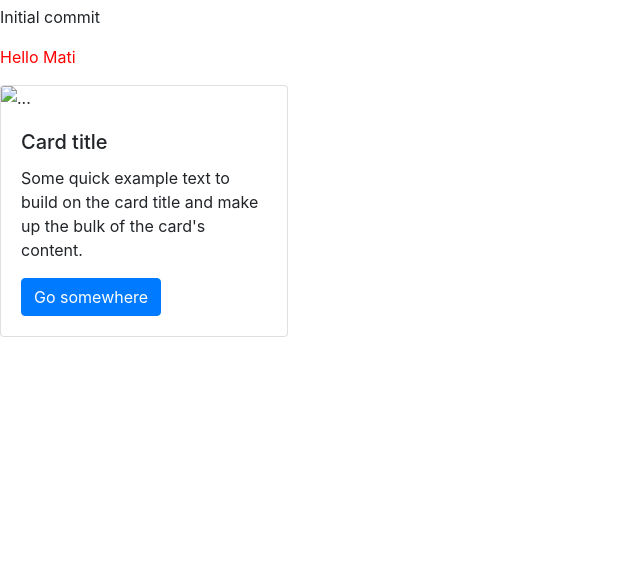
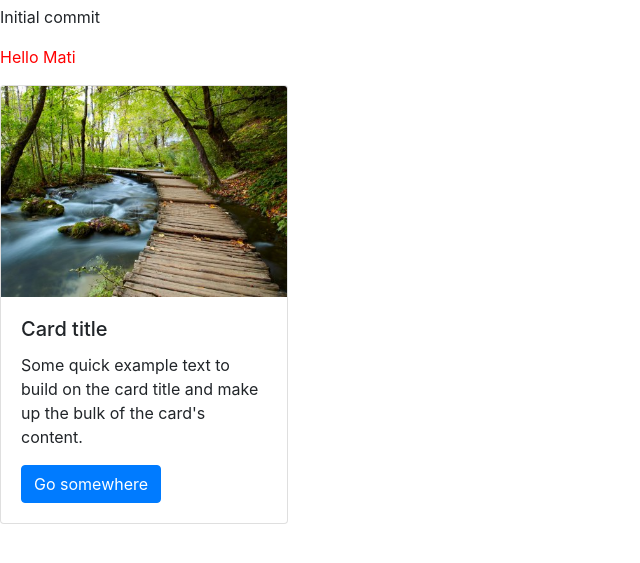
Before and after one commit to matias8588/gitTest, a plain HTML site: page index.html in a window 1280 px wide. Shown: the part 51-614 px from the top of the page, without its empty margins (0-640 px from the left). Drawn offline with nearby package versions, Linux system fonts and the light colour scheme.

Commit message:
image added

```diff
--- a/index.html
+++ b/index.html
@@ -15,7 +15,7 @@
     <p>Initial commit</p>
     <p class="personal-greeting">Hello Mati</p>
     <div class="card" style="width: 18rem;">
-      <img src="..." class="card-img-top" alt="...">
+      <img src="./image1.jpg" class="card-img-top" alt="...">
       <div class="card-body">
         <h5 class="card-title">Card title</h5>
         <p class="card-text">Some quick example text to build on the card title and make up the bulk of the card's content.</p>
```
Also changed, not shown: image1.jpg (added).
